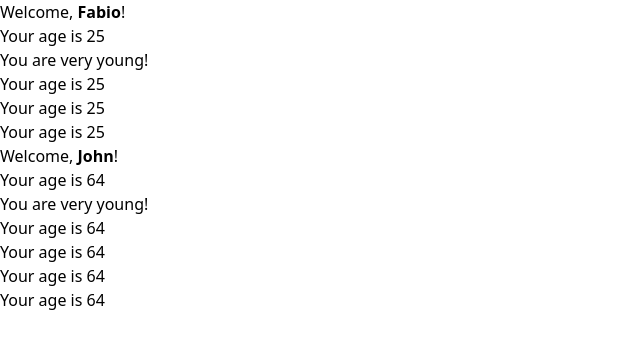
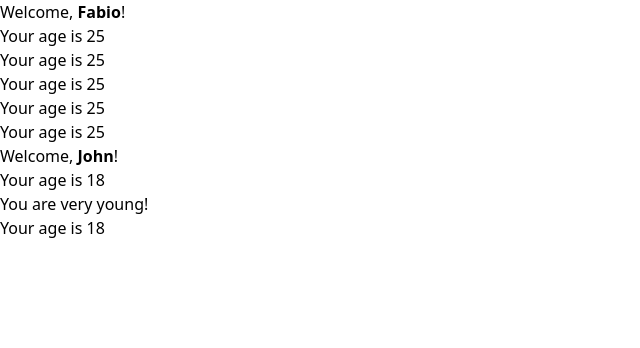
Before and after one commit to pago1599/Esercizi-React, a React (Vite) app: page / in a window 1280 px wide. Shown: the top 348 px of the page, without its empty margins (0-640 px from the left). Built offline with nearby package versions, Linux system fonts and the light colour scheme.

Commit message:
fix esercizio conditional rendering

```diff
--- a/src/App.jsx
+++ b/src/App.jsx
@@ -4,7 +4,7 @@
   return (
     <div>
       <Welcome name="Fabio" age={25} />
-      <Welcome name="John" age={64} />
+      <Welcome name="John" age={18} />
     </div>
   );
 };
--- a/src/Message.jsx
+++ b/src/Message.jsx
@@ -1,3 +1,3 @@
-export const Message = (age) => {
-  return age > 18 ? "OK" : "You are very young!";
+export const Message = ({ age }) => {
+  return age > 18 ? <p>Your age is {age}</p> : <p>You are very young!</p>;
 };
```
